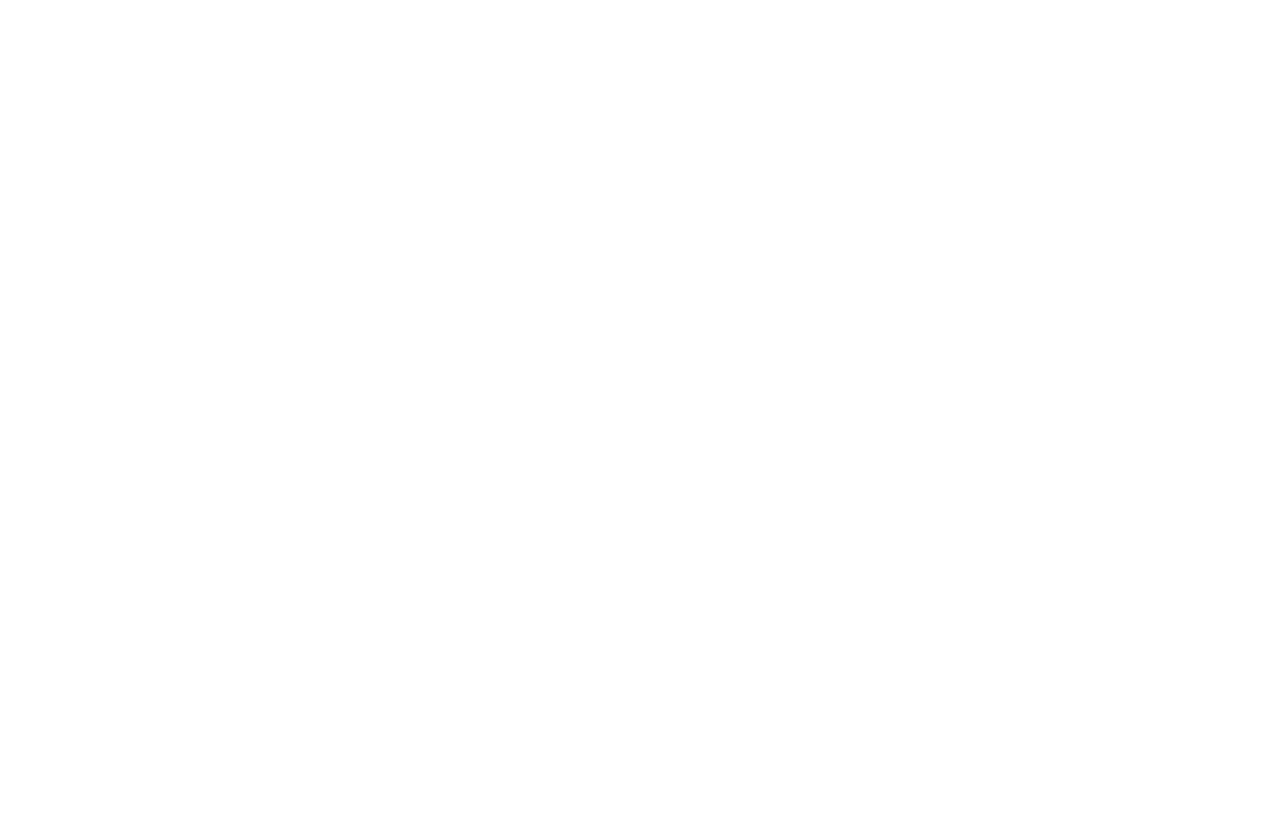
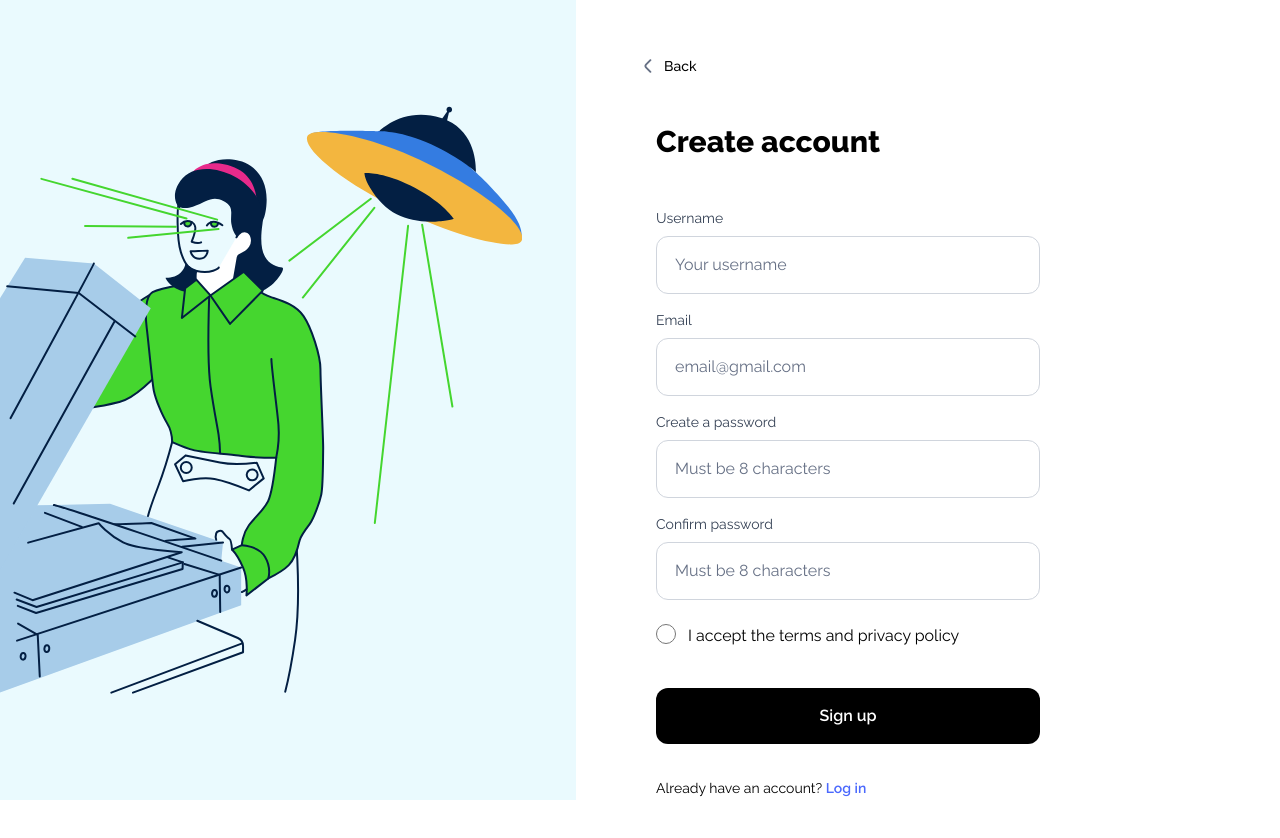
Before and after one commit to SousouBer/quizwiz-frontend, a Vue app: page /register in a window 1280 px wide. Before the commit this address had no page. Shown: the top 838 px of the page. Before the commit the page ends 800 px from the top, so only its background shows below. Built offline with nearby package versions, Linux system fonts and the light colour scheme.

Commit message:
feat: add registration page markup

```diff
--- /dev/null
+++ b/src/components/ui/form/BaseInput.vue
@@ -0,0 +1,19 @@
+<template>
+  <input
+    :type="inputType"
+    :id="inputId"
+    :name="inputName"
+    :placeholder="inputPlaceholder"
+  />
+</template>
+
+<script>
+export default {
+  props: {
+    inputType: String,
+    inputId: String,
+    inputName: String,
+    inputPlaceholder: String,
+  },
+};
+</script>
--- /dev/null
+++ b/src/components/ui/form/BaseLabel.vue
@@ -0,0 +1,13 @@
+<template>
+  <label :for="labelFor">
+    <slot></slot>
+  </label>
+</template>
+
+<script>
+export default {
+  props: {
+    labelFor: String,
+  },
+};
+</script>
--- a/src/router/index.js
+++ b/src/router/index.js
@@ -1,10 +1,15 @@
 import { createRouter, createWebHistory } from "vue-router";
 
 import LandingPageView from "@/views/LandingPageView.vue";
+import RegisterView from "@/views/RegisterView.vue";
 
 const router = createRouter({
   history: createWebHistory(import.meta.env.BASE_URL),
   routes: [
+    {
+      path: "/register",
+      component: RegisterView,
+    },
     {
       path: "/landing",
       component: LandingPageView,
--- /dev/null
+++ b/src/views/RegisterView.vue
@@ -0,0 +1,121 @@
+<template>
+  <main class="flex flex-row">
+    <section
+      class="bg-paleBlue h-screen flex items-center justify-start w-custom-45"
+    >
+      <img
+        src="../assets/images/registration-cover.svg"
+        alt="Registration cover"
+      />
+    </section>
+    <section class="p-16 pr-56 pt-14 flex-grow">
+      <div class="flex flex-row items-center gap-2 mb-12">
+        <div class="w-4 h-4">
+          <img
+            class="h-full w-full"
+            src="../assets/images/icons/back-arrow.svg"
+            alt="Back icon"
+          />
+        </div>
+        <span class="font-medium text-sm">Back</span>
+      </div>
+      <div class="px-4">
+        <h1 class="text-3xl font-extrabold mb-12">Create account</h1>
+        <form>
+          <div class="flex flex-col mb-4">
+            <base-label
+              class="text-sm text-charcoal font-normal pb-2"
+              labelFor="username"
+              >Username</base-label
+            >
+            <base-input
+              class="text-grayish-blue placeholder:text-grayish-blue text-base rounded-xl py-4 px-4.5 border border-light-gray"
+              inputType="text"
+              inputId="username"
+              inputName="username"
+              inputPlaceholder="Your username"
+            ></base-input>
+          </div>
+          <div class="flex flex-col mb-4">
+            <base-label
+              class="text-sm text-charcoal font-normal pb-2"
+              labelFor="email"
+              >Email</base-label
+            >
+            <base-input
+              class="text-grayish-blue placeholder:text-grayish-blue text-base rounded-xl py-4 px-4.5 border border-light-gray"
+              inputType="email"
+              inputId="email"
+              inputName="email"
+              inputPlaceholder="email@gmail.com"
+            ></base-input>
+          </div>
+          <div class="flex flex-col mb-4">
+            <base-label
+              class="text-sm text-charcoal font-normal pb-2"
+              labelFor="password"
+              >Create a password</base-label
+            >
+            <base-input
+              class="text-grayish-blue placeholder:text-grayish-blue text-base rounded-xl py-4 px-4.5 border border-light-gray"
+              inputType="password"
+              inputId="password"
+              inputName="password"
+              inputPlaceholder="Must be 8 characters"
+            ></base-input>
+          </div>
+          <div class="flex flex-col mb-4">
+            <base-label
+              class="text-sm text-charcoal font-normal pb-2"
+              labelFor="confirm_password"
+              >Confirm password</base-label
+            >
+            <base-input
+              class="text-grayish-blue placeholder:text-grayish-blue text-base rounded-xl py-4 px-4.5 border border-light-gray"
+              inputType="password"
+              inputId="confirm_password"
+              inputName="confirm_password"
+              inputPlaceholder="Must be 8 characters"
+            ></base-input>
+          </div>
+          <div class="flex flex-row gap-3 my-6">
+            <base-input
+              class="w-5 h-5"
+              inputType="radio"
+              inputId="terms_and_policy"
+              inputName="terms_and_policy"
+            ></base-input>
+            <base-label labelFor="terms_and_policy"
+              >I accept the terms and privacy policy</base-label
+            >
+          </div>
+          <button
+            class="bg-black text-white w-full hover:bg-gray-600 text-base font-semibold py-4 rounded-xl transition-colors duration-300 ease-in-out my-4"
+          >
+            Sign up
+          </button>
+          <div class="mt-4">
+            <span class="text-sm"
+              >Already have an account?
+              <a href="#" class="text-cerulean-blue font-semibold text-sm"
+                >Log in</a
+              ></span
+            >
+          </div>
+        </form>
+      </div>
+    </section>
+  </main>
+</template>
+
+<script>
+import BaseInput from "../components/ui/form/BaseInput.vue";
+import BaseLabel from "../components/ui/form/BaseLabel.vue";
+
+export default {
+  components: {
+    BaseInput,
+    BaseLabel,
+  },
+};
+</script>
--- a/tailwind.config.js
+++ b/tailwind.config.js
@@ -6,6 +6,19 @@ export default {
       lineHeight: {
         12: "1.2",
       },
+      colors: {
+        paleBlue: "#EAFAFE",
+        charcoal: "#344054",
+        "grayish-blue": "#667085",
+        "light-gray": "#D0D5DD",
+        "cerulean-blue": "#4B69FD",
+      },
+      width: {
+        "custom-45": "45%",
+      },
+      padding: {
+        4.5: "1.125rem",
+      },
     },
   },
   plugins: [],
```
Also changed, not shown: src/assets/images/icons/back-arrow.svg (added), src/assets/images/registration-cover.svg (added).
